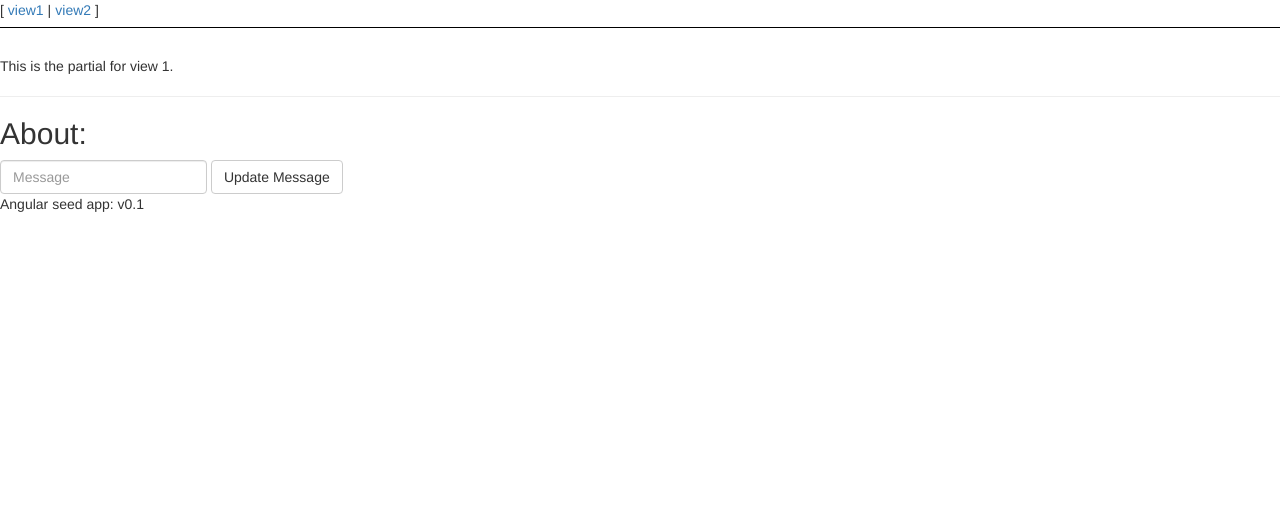
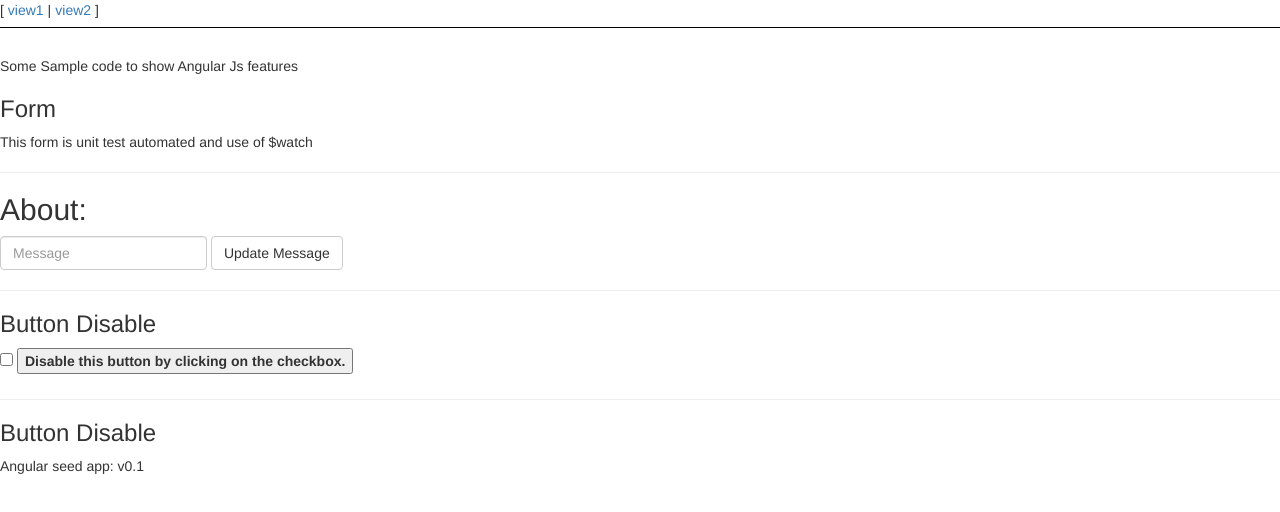
Before and after one commit to sowmR/Angularjs-Sample, a website: page app/index.html at #!/view1 in a window 1280 px wide. Drawn offline with nearby package versions, Linux system fonts and the light colour scheme.

Commit message:
$watch updated

```diff
--- a/app/view1/view1.html
+++ b/app/view1/view1.html
@@ -1,5 +1,7 @@
-<p>This is the partial for view 1.</p>
+<p>Some Sample code to show Angular Js features</p>
 
+<h3> Form</h3>
+<p> This form is unit test automated and use of $watch</p>
 <h1>{{about.title}}</h1>
 <p>{{about.body}}</p>
 <hr />
@@ -10,3 +12,16 @@
         <button type="submit" class="btn btn-default" ng-click="about.updateMessage(about.message)">Update Message</button>
     </form>
 </div>
+<hr/>
+<div> <h3>Button Disable</h3></div>
+<div>
+	<label>
+		<input type="checkbox" ng-model="checked"/>
+		<button ng-disabled="checked">Disable this  button by clicking on the checkbox.</button>
+	</label>
+</div>
+<hr/>
+<div> <h3>Button Disable</h3></div>
+<div>
+
+</div>
--- a/app/view1/view1.js
+++ b/app/view1/view1.js
@@ -23,7 +23,7 @@ angular.module('myApp.view1', ['ngRoute'])
         }
     })
 
-.controller('View1Ctrl', ['Messages',function(Messages) {
+.controller('View1Ctrl', ['Messages','$scope',function(Messages,$scope) {
 	var about = this;
     about.title = 'About Page';
     about.body = 'This is the about page body';
@@ -32,4 +32,7 @@ angular.module('myApp.view1', ['ngRoute'])
     about.updateMessage = function (m) {
         Messages.setMessage(m);
     };
+    $scope.$watch("message",function(newvalue,oldvalue){
+    	if (about.message.length>0){console.log('"Message =',oldvalue);} else{console.log("Empty String")}
+    });
 }]);
```
